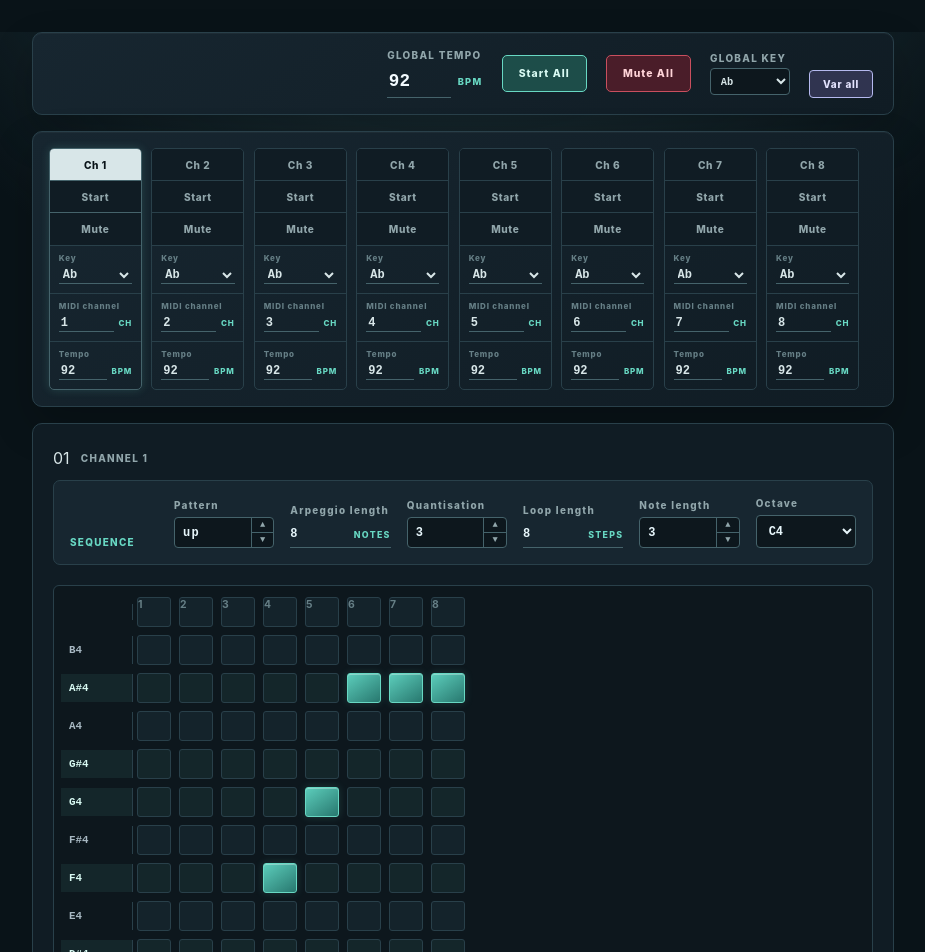
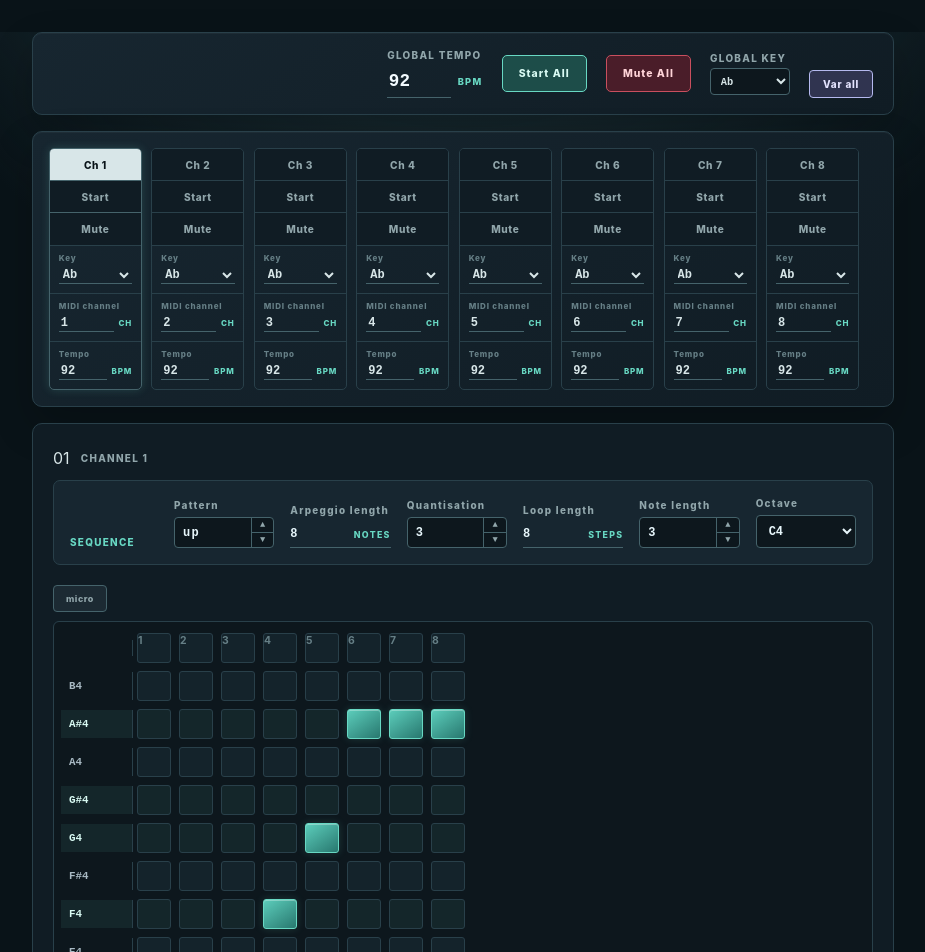
Before and after one commit to hendrik-goebel/Arpeggiator, a Vue app: page / in a window 1280 px wide. Shown: the top 952 px of the page, without its empty margins (177-1102 px from the left). Built offline with nearby package versions, Linux system fonts and the light colour scheme.

Commit message:
add microtones

```diff
--- a/src/App.vue
+++ b/src/App.vue
@@ -33,6 +33,7 @@
       @toggle-tone-material="toggleToneMaterial" @cycle-step="cycleStep" @toggle-play="togglePlay" @enable-midi="enableMidi"
       @select-output="(id)=>{ selectedOutputId = id }" @update-pattern="updatePattern" @update-noteLength="updateNoteLength" @update-octave="updateArpeggioOctave" @clear-notes="clearNotes" @update-loop-length="updateLoopLength" @update-quant="updateQuantisation"
       @update-arpeggio-length="updateArpeggioLength" @channel-variation="handleVariation" @shift-notes="handleShiftNotes" @toggle-global-actions="globalActions = !globalActions"
+      @toggle-microtones="toggleMicrotones"
       @store-state="handleStoreState" @apply-stored-state="handleApplyStoredState"
       @set-clock-output="setClockOutput" @set-clock-input="setClockInput" />
 
@@ -76,6 +77,7 @@ const {
   updateMidiChannel,
   togglePlay,
   toggleToneMaterial,
+  toggleMicrotones,
   cycleStep,
   clearNotes,
   playKeyboardNote,
--- a/src/components/ArpeggiatorPanel.vue
+++ b/src/components/ArpeggiatorPanel.vue
@@ -3,13 +3,17 @@ import { computed } from 'vue'
 import StepsGrid from './StepsGrid.vue'
 import LogPanel from './LogPanel.vue'
 import StepperControl from './StepperControl.vue'
-import { ARPEGGIO_OCTAVES, DEFAULT_BASE, KEYBOARD_OCTAVE_SIZE, NOTE_LENGTH_OPTIONS } from '../config'
+import { ARPEGGIO_OCTAVES, DEFAULT_BASE, KEYBOARD_OCTAVE_SIZE, MICROTONAL_STEP, NOTE_LENGTH_OPTIONS } from '../config'
 import { StoredArpeggiatorState } from '../models/channel'
 
 const props = defineProps<{ channel: any, outputs: any[], selectedOutputId: string | null, clockOutputs: any[], clockInputs: any[], clockOutputId: string | null, clockInputId: string | null, log: string[], storedStates: (StoredArpeggiatorState | null)[], activeStoredStateIndex: number | null, globalActions: boolean }>()
 
 const base = computed(() => props.channel?.base ?? DEFAULT_BASE)
-const fullNotes = computed(() => Array.from({ length: KEYBOARD_OCTAVE_SIZE }, (_, i) => base.value + i).reverse())
+const fullNotes = computed(() => {
+  const step = props.channel?.microtonesEnabled ? MICROTONAL_STEP : 1
+  const length = props.channel?.microtonesEnabled ? KEYBOARD_OCTAVE_SIZE * 2 : KEYBOARD_OCTAVE_SIZE
+  return Array.from({ length }, (_, i) => base.value + i * step).reverse()
+})
 </script>
 
 <template>
@@ -35,7 +39,8 @@ const fullNotes = computed(() => Array.from({ length: KEYBOARD_OCTAVE_SIZE }, (_
     </div>
 
     <div class="sequencer">
-      <StepsGrid :notes="fullNotes" :steps="channel.steps" :base="channel.base" :key-root="channel.key" :additional-notes="channel.additionalNotes" :excluded-notes="channel.excludedNotes" :play-step="channel.playStep" :step-count="channel.loopLength" @toggle-tone-material="$emit('toggle-tone-material', $event)" @toggle-step="$emit('cycle-step', $event)" />
+      <button type="button" class="microtones-button" :class="{ active: channel.microtonesEnabled }" :aria-pressed="channel.microtonesEnabled" @click="$emit('toggle-microtones')">micro</button>
+      <StepsGrid :notes="fullNotes" :steps="channel.steps" :base="channel.base" :key-root="channel.key" :microtones-enabled="channel.microtonesEnabled" :additional-notes="channel.additionalNotes" :excluded-notes="channel.excludedNotes" :play-step="channel.playStep" :step-count="channel.loopLength" @toggle-tone-material="$emit('toggle-tone-material', $event)" @toggle-step="$emit('cycle-step', $event)" />
     </div>
     <div class="state-storage">
       <button class="variation-button" @click="$emit('channel-variation')">var</button>
@@ -123,6 +128,20 @@ select:focus, input:focus { border-color: var(--teal); box-shadow: 0 0 0 2px rgb
 }
 .global-button.active { border-color: var(--teal); background: var(--teal-deep); color: var(--teal-soft); }
 .sequencer { overflow-x: auto; }
+.microtones-button {
+  display: inline-flex;
+  margin: 0 0 .55rem;
+  border: 1px solid var(--line-strong);
+  border-radius: 4px;
+  padding: .45rem .75rem;
+  background: #1c2a33;
+  color: var(--text-muted);
+  font-size: .56rem;
+  font-weight: 800;
+  letter-spacing: .06em;
+  cursor: pointer;
+}
+.microtones-button.active { border-color: var(--lavender); background: var(--lavender-deep); color: var(--lavender-soft); }
 .state-storage {
   display: flex; flex-wrap: wrap; gap: .45rem; align-items: center;
   margin-top: .85rem; padding: 1rem;
--- a/src/components/StepsGrid.vue
+++ b/src/components/StepsGrid.vue
@@ -5,7 +5,7 @@
     <div v-for="i in stepCountArray" :key="i-1" class="step-col header-cell" :class="{playing: props.playStep === (i-1)}">{{ i }}</div>
     </div>
 
-    <div v-for="note in notes" :key="note" class="row" :class="{ 'in-key': isKeyNote(note) && !isExcludedNote(note), 'additional-note': isAdditionalNote(note), 'excluded-note': isExcludedNote(note) }">
+    <div v-for="note in notes" :key="note" class="row" :class="{ 'in-key': isKeyNote(note) && !isExcludedNote(note), 'additional-note': isAdditionalNote(note), 'excluded-note': isExcludedNote(note), 'microtone-note': isMicrotoneNote(note) }">
       <button type="button" class="note-col" :class="{ selected: isSelectedNote(note) }" @click="$emit('toggle-tone-material', note)">{{ noteName(note) }}</button>
       <div v-for="stepIndex in stepCountArray" :key="stepIndex-1" class="step-col"
            :class="{active: isStepActive(stepIndex - 1, note), sustained: isSustainedSource(stepIndex - 1, note), 'sustain-continuation': isSustainedContinuation(stepIndex - 1, note), playing: props.playStep === (stepIndex-1)}"
@@ -19,7 +19,7 @@ import { computed } from 'vue'
 import { CIRCLE_OF_FIFTHS_KEYS, STEP_COUNT, NOTE_NAMES, OCTAVE_OFFSET, DEFAULT_BASE, MAJOR_SCALE_OFFSETS } from '../config'
 import { isSustainedStep, StepValue, stepNotes } from '../models/arpeggiator'
 
-const props = defineProps<{ notes: number[], steps: StepValue[] | undefined, base?: number, keyRoot?: string, additionalNotes?: number[], excludedNotes?: number[], playStep?: number, stepCount?: number }>()
+const props = defineProps<{ notes: number[], steps: StepValue[] | undefined, base?: number, keyRoot?: string, microtonesEnabled?: boolean, additionalNotes?: number[], excludedNotes?: number[], playStep?: number, stepCount?: number }>()
 
 const emit = defineEmits<{
   (event: 'toggle-tone-material', note: number): void
@@ -36,12 +36,18 @@ const stepCountArray = computed(() => {
 })
 
 function noteName(n:number){
-  const octave = Math.floor(n / 12) + OCTAVE_OFFSET
-  return `${NOTE_NAMES[n % 12]}${octave}`
+  const pitch = Math.floor(n)
+  const octave = Math.floor(pitch / 12) + OCTAVE_OFFSET
+  const suffix = Number.isInteger(n) ? '' : '+'
+  return `${NOTE_NAMES[((pitch % 12) + 12) % 12]}${octave}${suffix}`
 }
 
 function isKeyNote(note: number) {
-  return keyPitchClasses.value.has(note % 12)
+  return keyPitchClasses.value.has((Math.floor(note) % 12 + 12) % 12)
+}
+
+function isMicrotoneNote(note: number) {
+  return props.microtonesEnabled === true && !Number.isInteger(note)
 }
 
 function isAdditionalNote(note: number) {
@@ -92,6 +98,7 @@ function toggleStep(step: number, note: number, event: MouseEvent) {
 .row.in-key .note-col, .row.in-key .step-col { background-color: rgba(104, 216, 195, .08); }
 .row.additional-note .note-col { background-color: rgba(181, 185, 239, .14); }
 .row.excluded-note .note-col { background-color: transparent; color: #71828c; text-decoration: line-through; }
+.row.microtone-note .note-col { letter-spacing: .04em; }
 .note-col { width: 72px; padding: 8px; border: 0; border-right: 1px solid var(--line); background: transparent; color: #a9bac4; cursor: pointer; font: 700 .68rem ui-monospace, monospace; text-align: left; }
 .note-col:hover, .note-col:focus-visible { background-color: rgba(181, 185, 239, .14); outline: none; }
 .note-col.selected { color: var(--teal-soft); }
--- a/src/config.ts
+++ b/src/config.ts
@@ -19,6 +19,7 @@ export const DEFAULT_ARPEGGIO_OCTAVE = 4
 export const ARPEGGIO_OCTAVES = Array.from({ length: 8 }, (_, index) => index + 1)
 export const KEYBOARD_OCTAVE_SIZE = 12
 export const MAJOR_SCALE_OFFSETS = [0, 2, 4, 5, 7, 9, 11]
+export const MICROTONAL_STEP = 0.5
 export const CIRCLE_OF_FIFTHS_KEYS = [
   { name: 'C', pitchClass: 0 },
   { name: 'G', pitchClass: 7 },
--- a/src/midi/midi.ts
+++ b/src/midi/midi.ts
@@ -9,7 +9,7 @@ let sineSynthEnabled = false
 let audioContext: AudioContext | null = null
 
 function clampMidiValue(value: number) {
-  const n = Math.floor(Number(value) || 0)
+  const n = Math.round(Number(value) || 0)
   return Math.max(0, Math.min(127, n))
 }
 
--- a/src/models/channel.ts
+++ b/src/models/channel.ts
@@ -23,6 +23,7 @@ export interface Channel {
   midiChannel: number
   quantisation: number
   key: CircleOfFifthsKey
+  microtonesEnabled: boolean
   arpeggiator: ReturnType<typeof createArpeggiator>
   color: string
   active: boolean
@@ -44,6 +45,7 @@ export interface StoredArpeggiatorState {
   arpeggioLength: number
   quantisation: number
   key: CircleOfFifthsKey
+  microtonesEnabled?: boolean
 }
 
 export function createChannel(index: number, selectedOutputId: Ref<string | null>, log: Ref<string[]>) : Channel {
@@ -68,6 +70,7 @@ export function createChannel(index: number, selectedOutputId: Ref<string | null
     midiChannel: index + 1,
     quantisation: DEFAULT_QUANT,
     key: 'C' as CircleOfFifthsKey,
+    microtonesEnabled: false,
     arpeggiator,
     color: '#c94f5e',
     active: false,
--- a/src/useChannels.ts
+++ b/src/useChannels.ts
@@ -3,7 +3,7 @@ import { initMidi, listOutputs, listInputs, getOutput, getInput, selectOutput, s
 import { createMidiClockInput, createMidiClockOutput } from './midi/clockSync'
 import { createChannel, StoredArpeggiatorState } from './models/channel'
 import { isSustainedStep, Pattern, stepNotes, StepValue } from './models/arpeggiator'
-import { ARPEGGIO_OCTAVES, CHANNEL_COUNT, DEFAULT_BPM, KEYBOARD_NOTE_OFFSETS, MAJOR_SCALE_OFFSETS, CIRCLE_OF_FIFTHS_KEYS, STEP_COUNT, NOTE_LENGTH_OPTIONS, CircleOfFifthsKey, noteLengthToMilliseconds, STORED_STATE_COUNT } from './config'
+import { ARPEGGIO_OCTAVES, CHANNEL_COUNT, DEFAULT_BPM, KEYBOARD_NOTE_OFFSETS, MAJOR_SCALE_OFFSETS, MICROTONAL_STEP, CIRCLE_OF_FIFTHS_KEYS, STEP_COUNT, NOTE_LENGTH_OPTIONS, CircleOfFifthsKey, noteLengthToMilliseconds, STORED_STATE_COUNT } from './config'
 import { MIDI } from './midi/constants'
 
 const SEED_PREFIX = 'ARP1-'
@@ -54,6 +54,32 @@ export function useChannels() {
     onStart: () => { if (!globalPlaying.value) toggleGlobalPlay() },
     onStop: () => { if (globalPlaying.value) stopAll() }
   })
+
+  function getKeyPitchClass(channel: typeof channels[number]) {
+    return CIRCLE_OF_FIFTHS_KEYS.find(key => key.name === channel.key)?.pitchClass ?? 0
+  }
+
+  function getToneMaterials(channel: typeof channels[number]) {
+    const octaveBase = 12 * (channel.octave + 1)
+    const keyPitchClass = getKeyPitchClass(channel)
+    const keyPitches = MAJOR_SCALE_OFFSETS.map(offset => octaveBase + ((keyPitchClass + offset) % 12))
+    const microtonePitches = channel.microtonesEnabled
+      ? keyPitches.map(note => note + MICROTONAL_STEP)
+      : []
+    return [...new Set([...keyPitches, ...microtonePitches, ...channel.additionalNotes])]
+      .filter(note => !channel.excludedNotes.includes(note))
+      .sort((a, b) => a - b)
+  }
+
+  function isKeyTone(channel: typeof channels[number], note: number) {
+    const octaveBase = 12 * (channel.octave + 1)
+    const keyPitchClass = getKeyPitchClass(channel)
+    const keyPitches = MAJOR_SCALE_OFFSETS.flatMap(offset => {
+      const pitch = octaveBase + ((keyPitchClass + offset) % 12)
+      return channel.microtonesEnabled ? [pitch, pitch + MICROTONAL_STEP] : [pitch]
+    })
+    return keyPitches.some(candidate => Math.abs(candidate - note) < 1e-9)
+  }
 
   function setGlobalBpm(bpm:number){
     globalBpm.value = bpm
@@ -140,9 +166,7 @@ export function useChannels() {
 
   function toggleToneMaterial(note: number) {
     const channel = currentChannel.value
-    const keyPitchClass = CIRCLE_OF_FIFTHS_KEYS.find(key => key.name === channel.key)?.pitchClass ?? 0
-    const keyPitchClasses = new Set(MAJOR_SCALE_OFFSETS.map(offset => (keyPitchClass + offset) % 12))
-    const isKeyNote = keyPitchClasses.has(note % 12)
+    const isKeyNote = isKeyTone(channel, note)
     const isExcluded = channel.excludedNotes.includes(note)
     const isAdditional = channel.additionalNotes.includes(note)
 
@@ -155,6 +179,10 @@ export function useChannels() {
     } else {
       channel.additionalNotes = [...channel.additionalNotes, note].sort((a, b) => a - b)
     }
+  }
+
+  function toggleMicrotones() {
+    currentChannel.value.microtonesEnabled = !currentChannel.value.microtonesEnabled
   }
 
   function cycleStep(payload:any){
@@ -251,12 +279,8 @@ export function useChannels() {
 
   function createVariation(index: number) {
     const channel = channels[index]
-    const keyPitchClass = CIRCLE_OF_FIFTHS_KEYS.find(key => key.name === channel.key)?.pitchClass ?? 0
     const octaveBase = 12 * (channel.octave + 1)
-    const keyPitches = MAJOR_SCALE_OFFSETS.map(offset => octaveBase + ((keyPitchClass + offset) % 12))
-    const toneMaterials = [...new Set([...keyPitches, ...channel.additionalNotes])]
-      .filter(note => !channel.excludedNotes.includes(note))
-      .sort((a, b) => a - b)
+    const toneMaterials = getToneMaterials(channel)
     if (!toneMaterials.length) {
       channel.notes = []
       channel.steps = Array.from({ length: channel.loopLength }, () => -1)
@@ -486,14 +510,15 @@ export function useChannels() {
   }
 
   function shiftChannelNotes(channel: typeof channels[number], direction: 1 | -1) {
-    const keyPitchClass = CIRCLE_OF_FIFTHS_KEYS.find(key => key.name === channel.key)?.pitchClass ?? 0
+    const keyPitchClass = getKeyPitchClass(channel)
     const scalePitchClasses = MAJOR_SCALE_OFFSETS.map(offset => (keyPitchClass + offset) % 12)
     const shiftPitch = (pitch: number) => {
-      let shifted = pitch
+      const fraction = pitch - Math.trunc(pitch)
+      let shifted = Math.trunc(pitch)
       do {
         shifted += direction
       } while (!scalePitchClasses.includes((shifted % 12 + 12) % 12))
-      return shifted
+      return shifted + fraction
     }
 
     const shiftStep = (step: StepValue): StepValue => {
@@ -546,7 +571,8 @@ export function useChannels() {
       loopLength: channel.loopLength,
       arpeggioLength: channel.arpeggioLength,
       quantisation: channel.quantisation,
-      key: channel.key
+      key: channel.key,
+      microtonesEnabled: channel.microtonesEnabled
     }
   }
 
@@ -610,7 +636,8 @@ export function useChannels() {
       typeof value.loopLength === 'number' && Number.isFinite(value.loopLength) &&
       typeof value.arpeggioLength === 'number' && Number.isFinite(value.arpeggioLength) &&
       typeof value.quantisation === 'number' && Number.isFinite(value.quantisation) &&
-      typeof value.key === 'string' && CIRCLE_OF_FIFTHS_KEYS.some(key => key.name === value.key)
+      typeof value.key === 'string' && CIRCLE_OF_FIFTHS_KEYS.some(key => key.name === value.key) &&
+      (!('microtonesEnabled' in value) || typeof value.microtonesEnabled === 'boolean')
   }
 
   function isSeedChannel(value: unknown): value is SeedChannelState {
@@ -660,6 +687,7 @@ export function useChannels() {
     channel.arpeggioLength = state.arpeggioLength
     channel.quantisation = state.quantisation
     channel.key = state.key
+    channel.microtonesEnabled = state.microtonesEnabled ?? false
 
     channel.arpeggiator.setBpm(channel.bpm)
     channel.arpeggiator.setPattern(channel.pattern)
@@ -736,6 +764,7 @@ export function useChannels() {
     target.arpeggioLength = source.arpeggioLength
     target.quantisation = source.quantisation
     target.key = source.key
+    target.microtonesEnabled = source.microtonesEnabled
     target.muted = source.muted
     storedStates.value[targetIndex] = storedStates.value[sourceIndex].map(cloneStoredState)
     activeStoredStateIndexes.value[targetIndex] = activeStoredStateIndexes.value[sourceIndex]
@@ -787,6 +816,7 @@ export function useChannels() {
     toggleMuteAll,
     togglePlay,
     toggleToneMaterial,
+    toggleMicrotones,
     cycleStep,
     clearNotes,
     createVariation,
```
